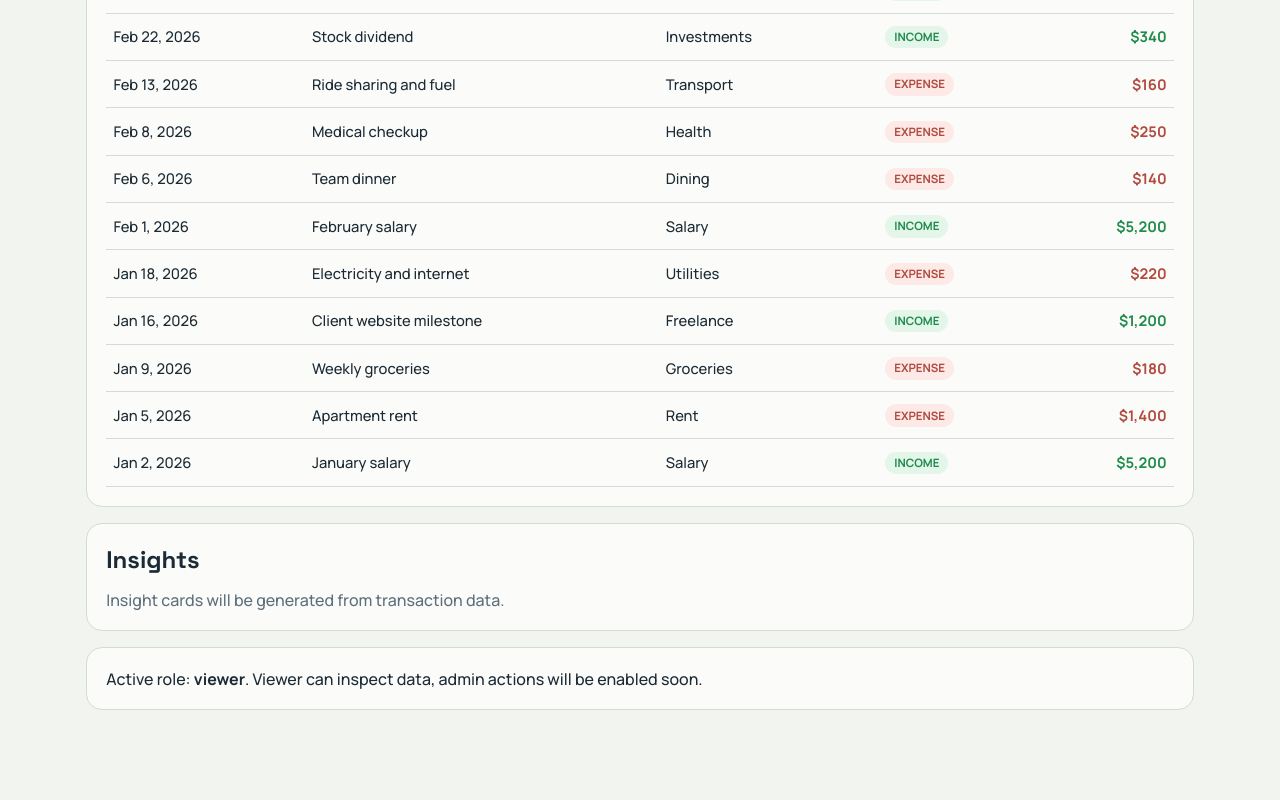
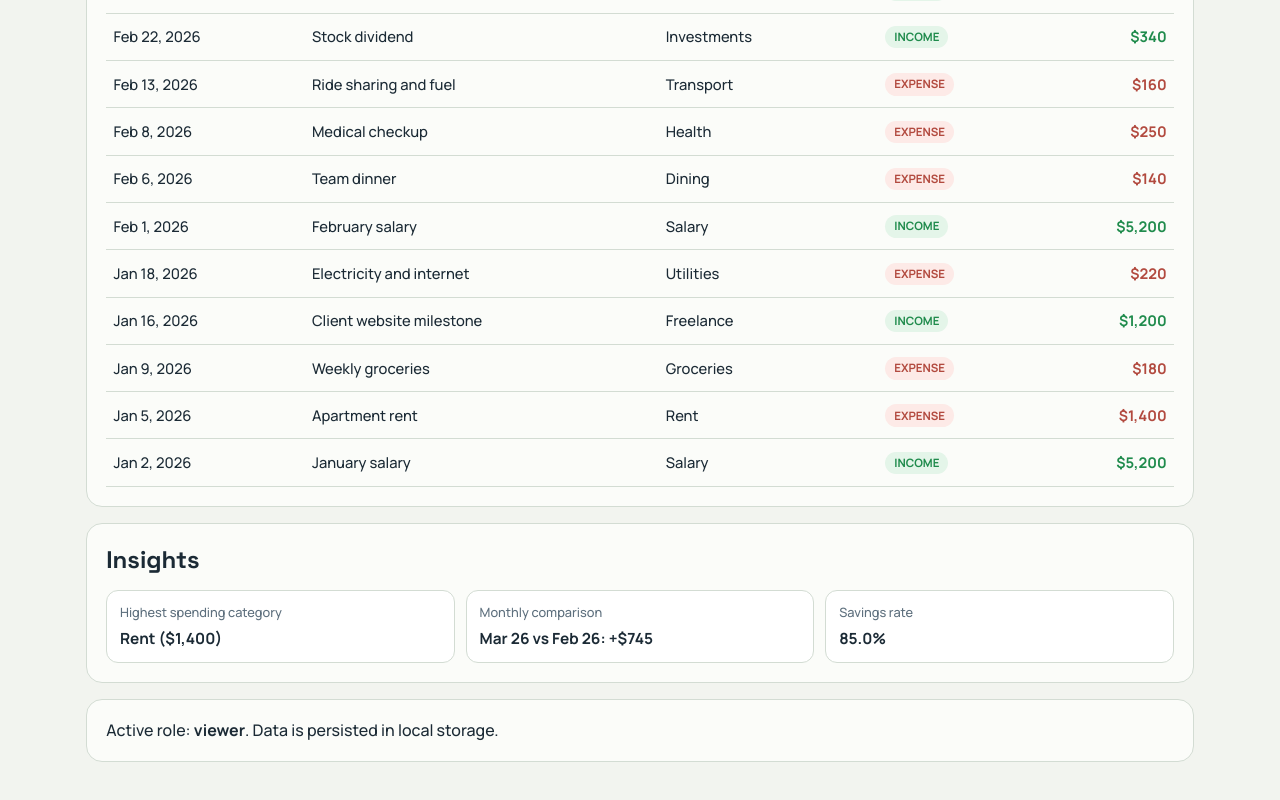
Before and after one commit to harsha4p28/Zorvyn, a React (Vite) app: page / in a window 1280 px wide. Shown: the part 1065-1865 px from the top of the page. Before the commit the page ends 1823 px from the top, so only its background shows below. Built offline with nearby package versions, Linux system fonts and the light colour scheme.

Commit message:
feat: add insights cards and local data persistence

```diff
--- a/src/App.css
+++ b/src/App.css
@@ -272,6 +272,38 @@ th {
   border-radius: 999px;
 }
 
+.muted-copy {
+  color: var(--muted);
+}
+
+.insights-grid h2 {
+  margin-bottom: 0.85rem;
+}
+
+.insight-cards {
+  display: grid;
+  grid-template-columns: repeat(3, minmax(0, 1fr));
+  gap: 0.7rem;
+}
+
+.insight-cards div {
+  border: 1px solid var(--panel-border);
+  border-radius: 0.75rem;
+  padding: 0.8rem;
+  display: grid;
+  gap: 0.35rem;
+  background: #fff;
+}
+
+.insight-cards span {
+  font-size: 0.8rem;
+  color: var(--muted);
+}
+
+.insight-cards strong {
+  font-size: 0.96rem;
+}
+
 .footer-note p {
   margin: 0;
 }
@@ -279,6 +311,10 @@ th {
 @media (max-width: 920px) {
   .summary-grid,
   .charts-grid {
+    grid-template-columns: 1fr;
+  }
+
+  .insight-cards {
     grid-template-columns: 1fr;
   }
 
--- a/src/App.tsx
+++ b/src/App.tsx
@@ -1,4 +1,4 @@
-import { useMemo, useState, type FormEvent } from 'react'
+import { useEffect, useMemo, useState, type FormEvent } from 'react'
 import {
   Cell,
   Line,
@@ -24,7 +24,19 @@ import './App.css'
 
 function App() {
   const [selectedRole, setSelectedRole] = useState<UserRole>('viewer')
-  const [transactions, setTransactions] = useState<Transaction[]>(mockTransactions)
+  const [transactions, setTransactions] = useState<Transaction[]>(() => {
+    const stored = localStorage.getItem('zorvyn.transactions')
+    if (!stored) {
+      return mockTransactions
+    }
+
+    try {
+      const parsed = JSON.parse(stored) as Transaction[]
+      return Array.isArray(parsed) && parsed.length > 0 ? parsed : mockTransactions
+    } catch {
+      return mockTransactions
+    }
+  })
   const [searchQuery, setSearchQuery] = useState('')
   const [typeFilter, setTypeFilter] = useState<'all' | Transaction['type']>('all')
   const [categoryFilter, setCategoryFilter] = useState('all')
@@ -104,6 +116,32 @@ function App() {
       day: 'numeric',
       year: 'numeric',
     }).format(new Date(dateString))
+
+  const monthlyComparison = useMemo(() => {
+    if (trendData.length < 2) {
+      return null
+    }
+
+    const previous = trendData[trendData.length - 2]
+    const current = trendData[trendData.length - 1]
+    return {
+      currentMonth: current.month,
+      previousMonth: previous.month,
+      delta: current.balance - previous.balance,
+    }
+  }, [trendData])
+
+  const savingsRate = useMemo(() => {
+    if (quickStats.income <= 0) {
+      return 0
+    }
+
+    return (quickStats.balance / quickStats.income) * 100
+  }, [quickStats])
+
+  useEffect(() => {
+    localStorage.setItem('zorvyn.transactions', JSON.stringify(transactions))
+  }, [transactions])
 
   const clearEditor = () => {
     setEditorMode(null)
@@ -220,6 +258,9 @@ function App() {
       <section className="grid-section charts-grid">
         <article className="panel">
           <h2>Balance Trend</h2>
+          {trendData.length === 0 ? (
+            <p className="muted-copy">No trend data yet.</p>
+          ) : (
             <div className="chart-wrap">
               <ResponsiveContainer width="100%" height={260}>
                 <LineChart data={trendData}>
@@ -236,9 +277,14 @@ function App() {
                 </LineChart>
               </ResponsiveContainer>
             </div>
+          )}
         </article>
         <article className="panel">
           <h2>Spending Breakdown</h2>
+          {categoryData.length === 0 ? (
+            <p className="muted-copy">No expense categories to chart.</p>
+          ) : (
+            <>
               <div className="chart-wrap">
                 <ResponsiveContainer width="100%" height={260}>
                   <PieChart>
@@ -264,12 +310,16 @@ function App() {
                 {categoryData.slice(0, 4).map((row, index) => (
                   <span key={row.category}>
                     <i
-                  style={{ backgroundColor: chartColors[index % chartColors.length] }}
+                      style={{
+                        backgroundColor: chartColors[index % chartColors.length],
+                      }}
                     />
                     {row.category}
                   </span>
                 ))}
               </div>
+            </>
+          )}
         </article>
       </section>
 
@@ -488,17 +538,35 @@ function App() {
       </section>
 
       <section className="grid-section">
-        <article className="panel panel-placeholder">
+        <article className="panel insights-grid">
           <h2>Insights</h2>
-          <p>Insight cards will be generated from transaction data.</p>
+          <div className="insight-cards">
+            <div>
+              <span>Highest spending category</span>
+              <strong>
+                {categoryData[0]
+                  ? `${categoryData[0].category} (${formatCurrency(categoryData[0].amount)})`
+                  : 'No spending data'}
+              </strong>
+            </div>
+            <div>
+              <span>Monthly comparison</span>
+              <strong>
+                {monthlyComparison
+                  ? `${monthlyComparison.currentMonth} vs ${monthlyComparison.previousMonth}: ${monthlyComparison.delta >= 0 ? '+' : ''}${formatCurrency(monthlyComparison.delta)}`
+                  : 'Need at least two months of data'}
+              </strong>
+            </div>
+            <div>
+              <span>Savings rate</span>
+              <strong>{Number.isFinite(savingsRate) ? `${savingsRate.toFixed(1)}%` : 'N/A'}</strong>
+            </div>
+          </div>
         </article>
       </section>
 
       <footer className="panel footer-note">
-        <p>
-          Active role: <strong>{selectedRole}</strong>. Viewer can inspect data,
-          admin actions will be enabled soon.
-        </p>
+        <p>Active role: <strong>{selectedRole}</strong>. Data is persisted in local storage.</p>
       </footer>
     </main>
   )
```
Lines whose indentation alone changed are shown as unchanged.
